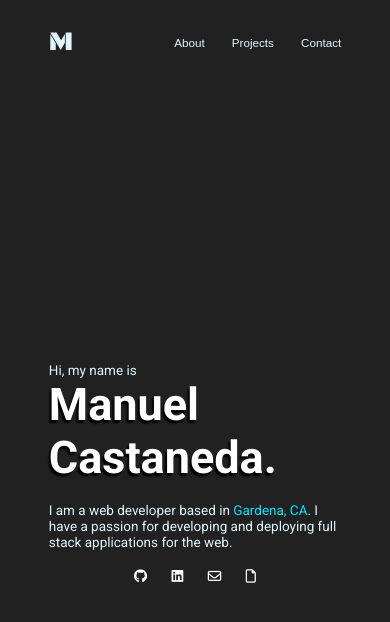
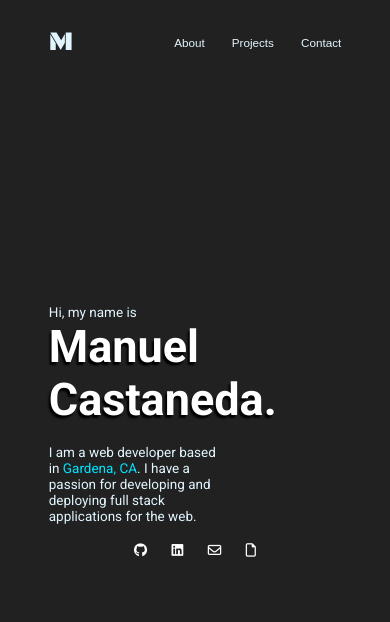
Before and after one commit to Lucidreline/portfolio, a React (Create React App) app: page / in a window 390 px wide. Shown: the top 622 px of the page. Built offline with nearby package versions, Linux system fonts and the light colour scheme.

Commit message:
Changed the way that the sections are spaced apart to make it look more even

```diff
--- a/src/App.css
+++ b/src/App.css
@@ -17,13 +17,18 @@
   box-shadow: #00e5ff 5px 5px;
 }
 
+#about-me,
+#projects {
+  margin-bottom: 12.5rem;
+}
+
+#contact {
+  margin-bottom: 5rem;
+}
+
 @media only screen and (max-height: 360px) {
   #nav-bar {
     margin-top: 1rem;
-  }
-  #about-me,
-  #projects {
-    margin-top: 5rem;
   }
 }
 
--- a/src/components/project-display/project-display.styles.scss
+++ b/src/components/project-display/project-display.styles.scss
@@ -1,7 +1,7 @@
 .project-display {
   display: flex;
   width: 100%;
-  margin: 2rem 0 3rem 0;
+  margin-top: 4rem;
 
   .content {
     width: 40%;
--- a/src/components/sections/about-me/about-me.styles.scss
+++ b/src/components/sections/about-me/about-me.styles.scss
@@ -1,5 +1,4 @@
 #about-me {
-  min-height: 100vh;
   display: flex;
   align-items: center;
 
--- a/src/components/sections/contact/contact.styles.scss
+++ b/src/components/sections/contact/contact.styles.scss
@@ -1,6 +1,4 @@
 #contact {
-  min-height: 100vh;
   display: flex;
   align-items: center;
-
 }
--- a/src/components/sections/hero/hero.styles.scss
+++ b/src/components/sections/hero/hero.styles.scss
@@ -1,8 +1,9 @@
 #hero {
-  min-height: 90vh;
+  min-height: 80vh;
   display: flex;
   justify-content: right;
   align-items: center;
+  margin-bottom: 10vh;
 
   .content {
     width: 100%;
@@ -20,15 +21,3 @@
     }
   }
 }
-
-@media only screen and (max-width: 830px) {
-  #hero .content .bio {
-    width: 100%;
-  }
-}
-
-@media only screen and (max-height: 360px) {
-  #hero .name-and-intro {
-    height: 90vh;
-  }
-}
--- a/src/components/sections/projects/projects.styles.scss
+++ b/src/components/sections/projects/projects.styles.scss
@@ -1,6 +1,4 @@
 #projects {
-  min-height: 100vh;
   display: flex;
   align-items: center;
-
 }
```
